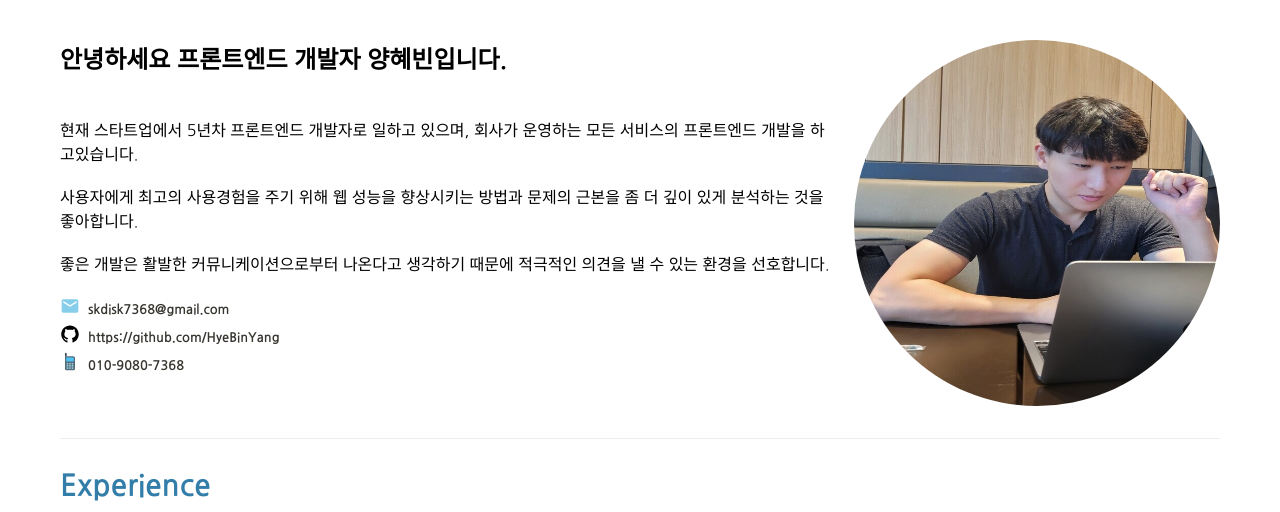
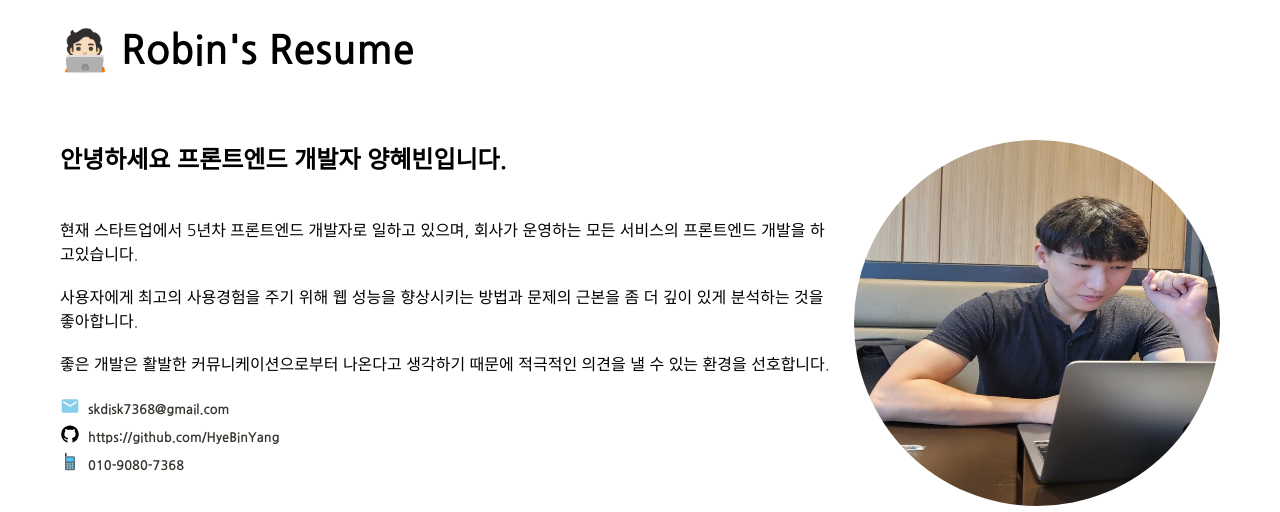
Before and after one commit to HyeBinYang/resume, a Gatsby site: page / in a window 1280 px wide. Shown: the top 512 px of the page. Built offline with nearby package versions, Linux system fonts and the light colour scheme; Gatsby itself is replaced by a stand-in of ours.

Commit message:
feat : header 다시 원복

```diff
--- a/src/pages/index.tsx
+++ b/src/pages/index.tsx
@@ -38,7 +38,7 @@ const Home = () => {
   return (
     <div>
       <Global styles={globalStyle} />
-      {/* <Header /> */}
+      <Header />
       <main css={{ padding: "40px 20px 200px" }}>
         <About />
         <Divider />
```
